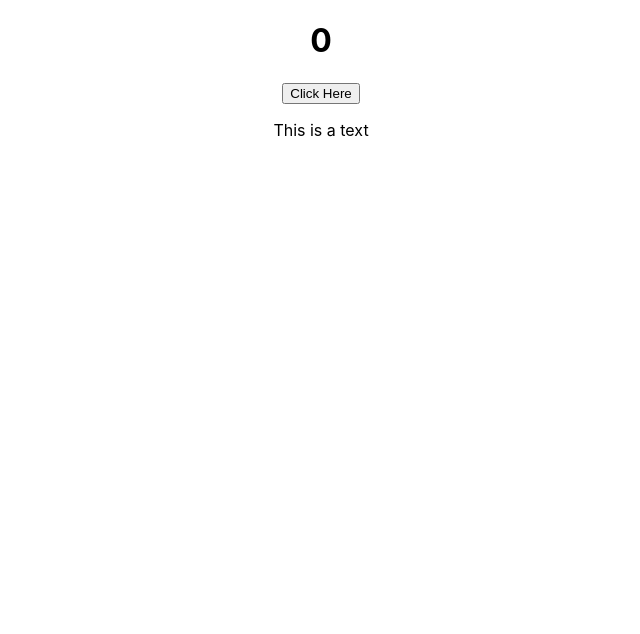
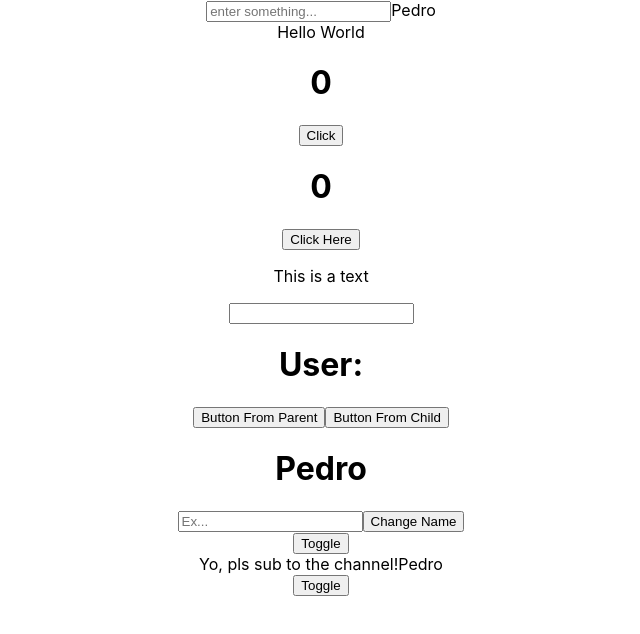
Before and after one commit to MiguelLamas/react-hooks-practice, a React (Create React App) app in the folder react-hooks-practice/: page / in a window 1280 px wide. Shown: the top 634 px of the page, without its empty margins (319-959 px from the left). Built offline with nearby package versions, Linux system fonts and the light colour scheme; no server answers.

Commit message:
Review of useEffect & useRef Hooks

```diff
--- a/react-hooks-practice/src/App.js
+++ b/react-hooks-practice/src/App.js
@@ -1,5 +1,4 @@
 import "./App.css";
-import Axios from "axios";
 import EffectTutorial from "./UseEffect/EffectTutorial";
 import ReducerTutorial from "./UseReducer/ReducerTutorial";
 import StateTutorial from "./UseState/StateTutorial";
@@ -12,14 +11,14 @@ import CallBackTutorial from "./UseCallback/CallbackTutorial";
 function App() {
   return (
     <div className="App">
-      {/* <StateTutorial />
-      <EffectTutorial /> */}
+      <StateTutorial />
+      <EffectTutorial />
       <ReducerTutorial />
-      {/* <ContextTutorial />
-      <ImperativeHandle /> */}
-      {/* <RefTutorial />
+      <ContextTutorial />
+      <ImperativeHandle />
+      <RefTutorial />
       <MemoTutorial />
-      <CallBackTutorial /> */}
+      <CallBackTutorial />
     </div>
   );
 }
```
